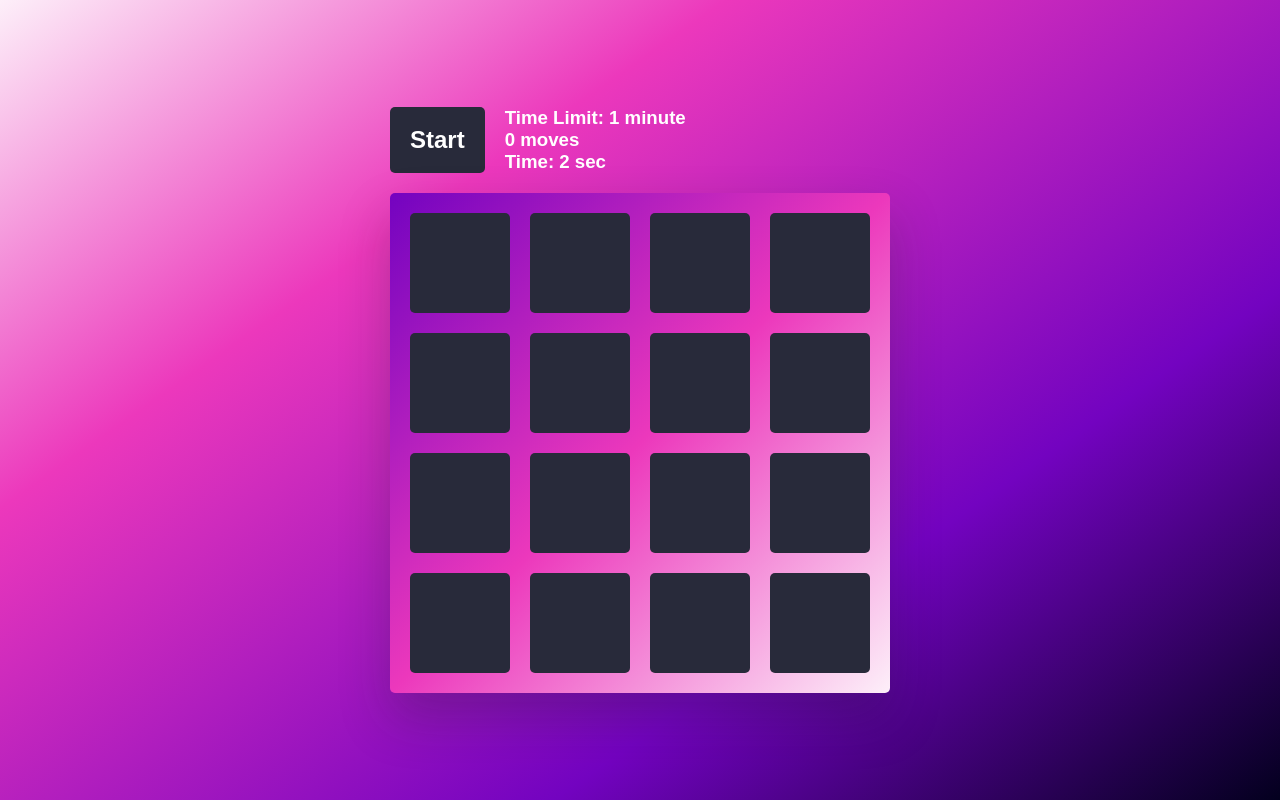
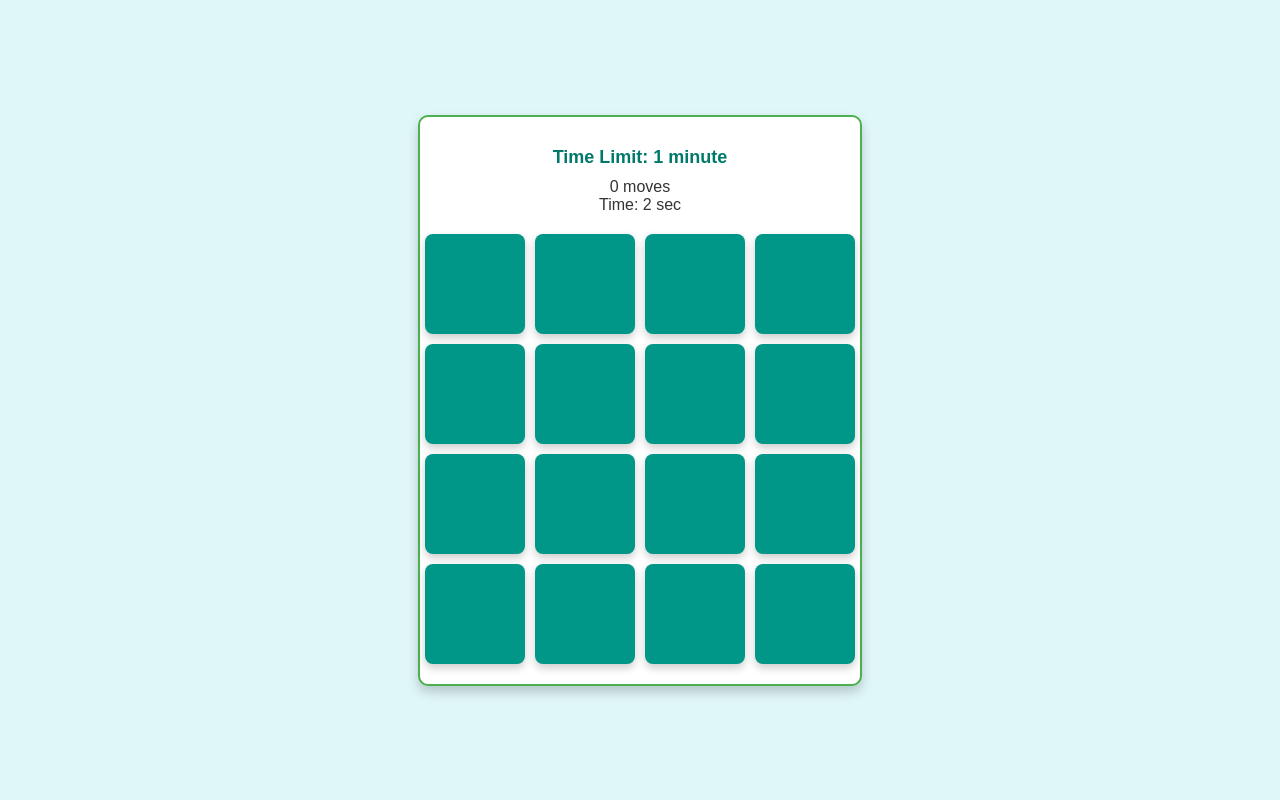
Before and after one commit to Nikita24846/Memery-Game, a plain HTML site: page index.html in a window 1280 px wide. Both pictures are taken after a click on the button "Start". Drawn offline with Linux system fonts and the light colour scheme.

Commit message:
Update style.css

```diff
--- a/style.css
+++ b/style.css
@@ -1,111 +1,152 @@
-html {
+body {
+    font-family: 'Arial', sans-serif;
+    display: flex;
+    justify-content: center;
+    align-items: center;
+    height: 100vh;
+    background-color: #e0f7fa;
+    margin: 0;
+    color: #333;
+}
+
+
+.game {
+    text-align: center;
+    background: #ffffff;
+    border-radius: 10px;
+    box-shadow: 0 6px 12px rgba(0, 0, 0, 0.2);
+    padding: 20px;
+    width: 400px;
+    border: 2px solid #4CAF50;
+}
+
+.controls {
+    margin-bottom: 20px;
+}
+
+button {
+    padding: 10px 20px;
+    font-size: 18px;
+    cursor: pointer;
+    border: none;
+    border-radius: 5px;
+    background-color: #4CAF50;
+    color: white;
+    transition: background-color 0.3s ease, transform 0.2s ease;
+}
+
+button:hover {
+    background-color: #45a049;
+}
+
+button:active {
+    transform: scale(0.98);
+}
+
+button.hidden {
+    display: none;
+}
+
+
+#play-again-from-message, #exit-from-message {
+    background-color: #f57c00;
+    margin-top: 10px;
+}
+
+#play-again-from-message:hover, #exit-from-message:hover {
+    background-color: #e64a19;
+}
+
+
+.stats {
+    margin-top: 10px;
+    font-size: 16px;
+}
+
+.time-limit {
+    font-weight: bold;
+    margin-bottom: 10px;
+    font-size: 18px;
+    color: #00796b;
+}
+
+
+.board-container {
+    display: flex;
+    flex-direction: column;
+    align-items: center;
+}
+
+.board {
+    display: grid;
+    gap: 10px;
+}
+
+.board[data-dimension="4"] {
+    grid-template-columns: repeat(4, 100px);
+    grid-template-rows: repeat(4, 100px);
+}
+
+
+.card {
+    width: 100px;
+    height: 100px;
+    perspective: 1000px;
+    cursor: pointer;
+    position: relative;
+    transition: transform 0.6s, box-shadow 0.3s;
+}
+
+.card div {
     width: 100%;
     height: 100%;
-    background: linear-gradient(325deg,  #03001e 0%,#7303c0 30%,#ec38bc 70%, #fdeff9 100%);
-    font-family: Arial, Helvetica, sans-serif;
-    overflow: hidden;
+    position: absolute;
+    backface-visibility: hidden;
+    display: flex;
+    justify-content: center;
+    align-items: center;
+    font-size: 40px;
+    border-radius: 8px;
+    box-shadow: 0 4px 8px rgba(0, 0, 0, 0.2);
 }
-.game {
-    position: absolute;
+
+.card-front {
+    background-color: #009688;
+    color: white;
+}
+
+.card-back {
+    background-color: #ffffff;
+    color: #000000;
+    transform: rotateY(180deg);
+}
+
+.card.flipped .card-front {
+    transform: rotateY(180deg);
+}
+
+.card.flipped .card-back {
+    transform: rotateY(360deg);
+}
+
+
+.message-box {
+    display: none;
+    text-align: center;
+    position: fixed;
     top: 50%;
     left: 50%;
     transform: translate(-50%, -50%);
+    padding: 20px;
+    background-color: #ffffff;
+    border-radius: 10px;
+    box-shadow: 0 6px 12px rgba(0, 0, 0, 0.2);
+    border: 2px solid #d32f2f;
 }
-.controls {
-    display: flex;
-    gap: 20px;
+
+.message {
+    font-size: 24px;
     margin-bottom: 20px;
-}
-button {
-    background: #282A3A;
-    color: #FFF;
-    border-radius: 5px;
-    padding: 10px 20px;
-    border: 0;
-    cursor: pointer;
-    font-family: Arial, Helvetica, sans-serif;
-    font-size: 18pt;
+    color: #d32f2f;
     font-weight: bold;
 }
-.disabled {
-    color: #757575;
-}
-.stats {
-    color: #FFF;
-    font-size: 14pt;
-    font-weight: bold;
-}
-.board-container {
-    position: relative;
-}
-.board,
-.win {
-    border-radius: 5px;
-    box-shadow: 0 25px 50px rgb(33 33 33 / 25%);
-    background: linear-gradient(135deg,  #03001e 0%,#7303c0 0%,#ec38bc 50%, #fdeff9 100%);
-    transition: transform .6s cubic-bezier(0.4, 0.0, 0.2, 1);
-    backface-visibility: hidden;
-}
-.board {
-    padding: 20px;
-    display: grid;
-    grid-template-columns: repeat(4, auto);
-    grid-gap: 20px;
-}
-.board-container.flipped .board {
-    transform: rotateY(180deg) rotateZ(50deg);
-}
-.board-container.flipped .win {
-    transform: rotateY(0) rotateZ(0);
-}
-.card {
-    position: relative;
-    width: 100px;
-    height: 100px;
-    cursor: pointer;
-}
-.card-front,
-.card-back {
-    position: absolute;
-    border-radius: 5px;
-    width: 100%;
-    height: 100%;
-    background: #282A3A;
-    transition: transform .6s cubic-bezier(0.4, 0.0, 0.2, 1);
-    backface-visibility: hidden;
-}
-.card-back {
-    transform: rotateY(180deg) rotateZ(50deg);
-    font-size: 28pt;
-    user-select: none;
-    text-align: center;
-    line-height: 100px;
-    background: #FDF8E6;
-}
-.card.flipped .card-front {
-    transform: rotateY(180deg) rotateZ(50deg);
-}
-.card.flipped .card-back {
-    transform: rotateY(0) rotateZ(0);
-}
-.win {
-    position: absolute;
-    top: 0;
-    left: 0;
-    width: 100%;
-    height: 100%;
-    text-align: center;
-    background: #FDF8E6;
-    transform: rotateY(180deg) rotateZ(50deg);
-}
-.win-text {
-    position: absolute;
-    top: 50%;
-    left: 50%;
-    transform: translate(-50%, -50%);
-    font-size: 21pt;
-    color: #282A3A;
-}
-.highlight {
-    color: #7303c0;
-}
```
